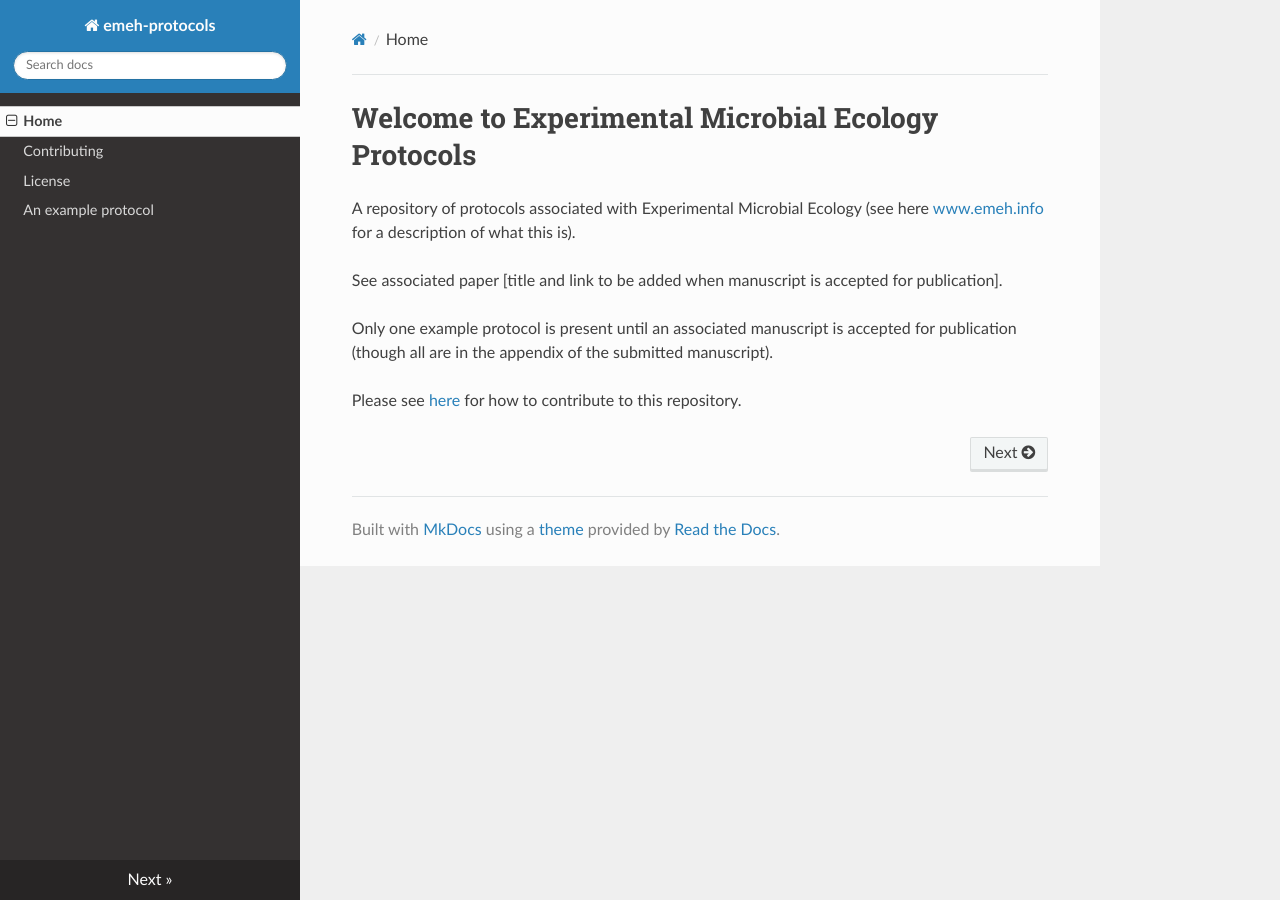
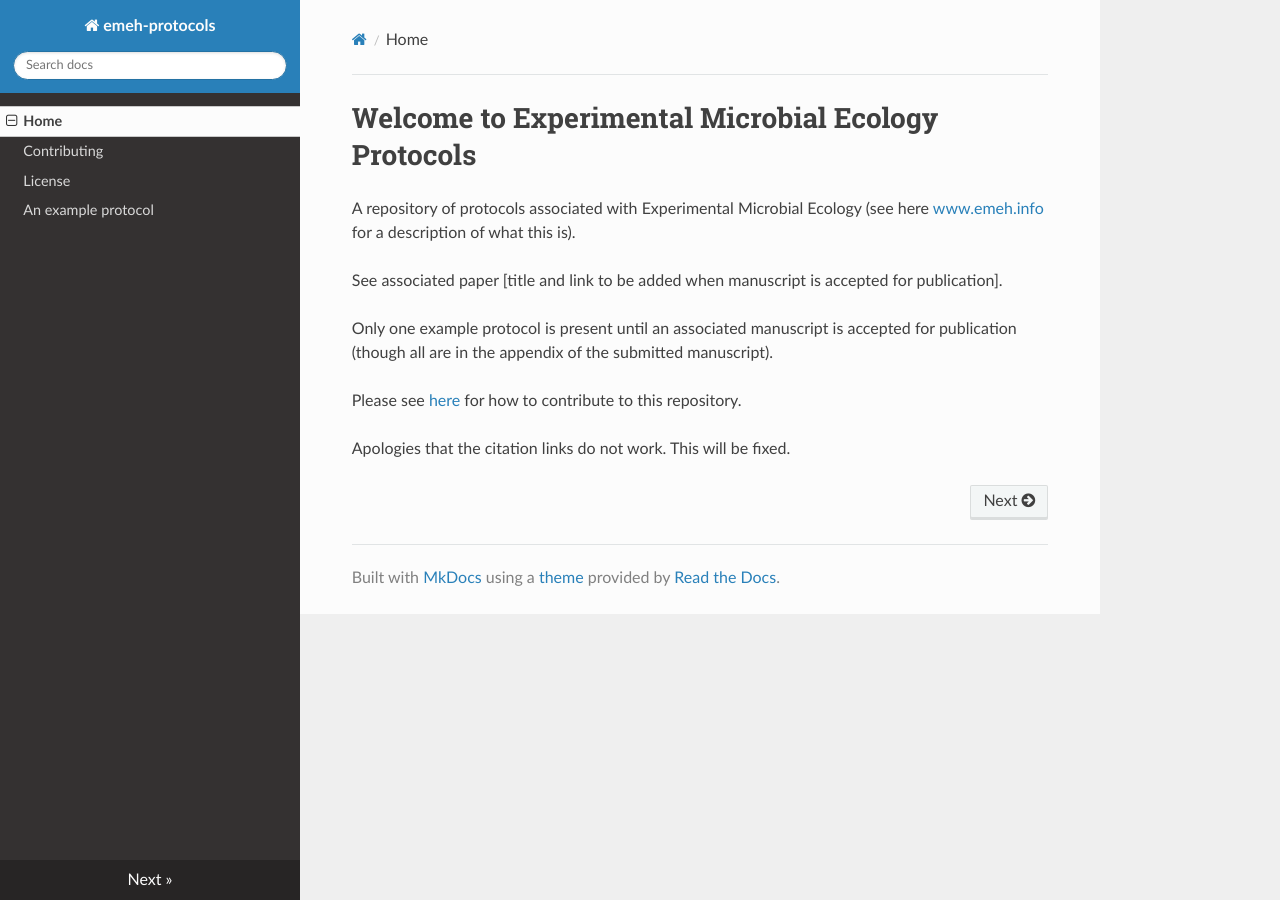
Before and after one commit to Exp-Micro-Ecol-Hub/emeh-protocols, an MkDocs documentation site: the page built from docs/index.md, in a window 1280 px wide. Built offline with MkDocs 1.6.1, drawn with Linux system fonts in a browser that asks for light colours; nearby versions of some CDN libraries; old or Windows-style settings are respelled for this version of MkDocs.

Commit message:
Update index

```diff
--- a/docs/index.md
+++ b/docs/index.md
@@ -7,3 +7,5 @@ See associated paper [title and link to be added when manuscript is accepted for
 Only one example protocol is present until an associated manuscript is accepted for publication (though all are in the appendix of the submitted manuscript).
 
 Please see [here](contributing.md) for how to contribute to this repository.
+
+Apologies that the citation links do not work. This will be fixed.
```
